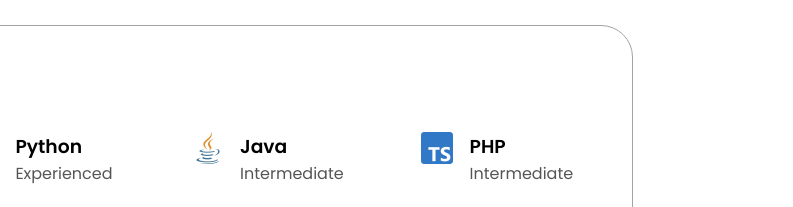
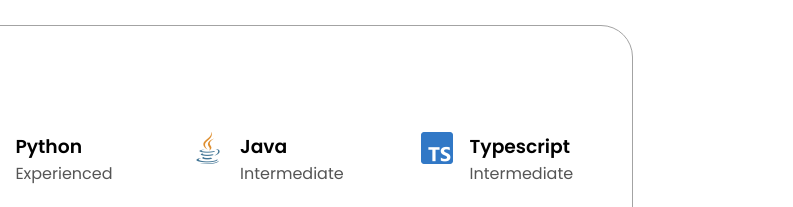
Before and after one commit to sakshamrai101/Saksham-Portfolio-Website, a plain HTML site: page index.html in a window 1280 px wide. Shown: the part 1800-2007 px from the top of the page, 487-1280 px from the left. Drawn offline with Linux system fonts and the light colour scheme.

Commit message:
Php removed, ts added

```diff
--- a/index.html
+++ b/index.html
@@ -192,7 +192,7 @@
               <article>
                 <img src="./assets/typescript.png" alt="Experience icon" class="icon" />
                 <div>
-                  <h3>PHP</h3>
+                  <h3>Typescript</h3>
                   <p>Intermediate</p>
                 </div>
               </article>
```
Also changed, not shown: 1 other file.
